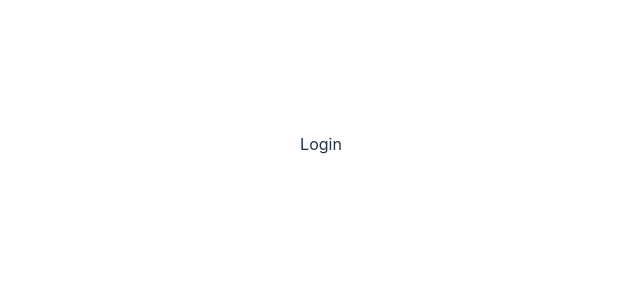
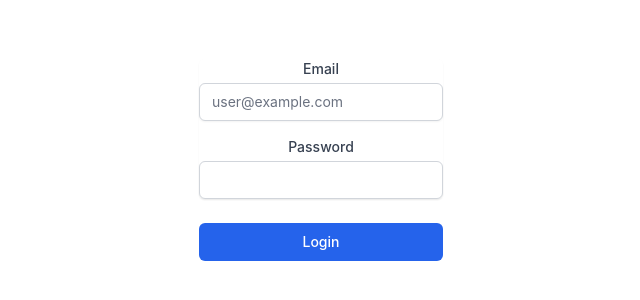
Before and after one commit to bimasenaputra/blog-frontend, a Vue app: page /admin/login in a window 1280 px wide. Shown: the part 256-556 px from the top of the page, without its empty margins (319-959 px from the left). Built offline with nearby package versions, Linux system fonts and the light colour scheme.

Commit message:
Add login form and validation

```diff
--- a/package.json
+++ b/package.json
@@ -16,6 +16,7 @@
     "vue-router": "^4.1.2"
   },
   "devDependencies": {
+    "@tailwindcss/forms": "^0.5.2",
     "@tailwindcss/typography": "^0.5.4",
     "@vitejs/plugin-vue": "^3.0.0",
     "autoprefixer": "^10.4.7",
--- a/src/pages/Login.vue
+++ b/src/pages/Login.vue
@@ -1,19 +1,44 @@
 <template>
-	<div>
-		<form v-on:submit.prevent="login">
-			<button type="submit">Login</button>
+	<div class="max-w-md mx-auto w-full">
+		<form class="mt-8 space-y-6" v-on:submit.prevent="login">
+			<div class="rounded-md shadow-sm space-y-4">
+				<div>
+					<label for="email" class="block text-sm font-medium text-gray-700">Email</label>
+					<div class="mt-1">
+						<input type="text" name="email" id="email" class="shadow-sm focus:ring-indigo-500 focus:border-indigo-500 block w-full sm:text-sm border-gray-300 rounded-md" placeholder="user@example.com" v-model="form.email"/>
+					</div>
+					<p class="mt-2 text-sm text-red-600" v-if="errors.email">{{ errors.email[0] }}</p>
+				</div>
+				<div>
+					<label for="password" class="block text-sm font-medium text-gray-700">Password</label>
+					<div class="mt-1">
+						<input type="password" name="password" id="password" class="shadow-sm focus:ring-indigo-500 focus:border-indigo-500 block w-full sm:text-sm border-gray-300 rounded-md" v-model="form.password"/>
+					</div>
+					<p class="mt-2 text-sm text-red-600" v-if="errors.password">{{ errors.password[0] }}</p>
+				</div>
+			</div>
+
+			<button type="submit" class="group relative w-full flex justify-center py-2 px-4 border border-transparent text-sm font-medium rounded-md text-white bg-blue-600 hover:bg-blue-700 focus:outline-none focus:ring-2 focus:ring-offset-2 focus:ring-blue-500">Login</button>
 		</form>
 	</div>
 </template>
 
 <script setup>
+	import { reactive, ref } from 'vue';
 	import { useStore } from '../store/useStore';
 	const store = useStore();
 
+	const errors = ref({});
+	const form = reactive({
+		email: '',
+		password: '',
+	})
+
 	const login = () => {
-		store.login({
-			email: 'bimasenaputra@gmail.com',
-			password: 'tgs4lyfe',
+		store.login(form).catch((e) => {
+			if (e.response.status === 422) {
+				errors.value = e.response.data.errors;
+			}
 		});
 	};
 </script>
--- a/tailwind.config.cjs
+++ b/tailwind.config.cjs
@@ -9,5 +9,6 @@ module.exports = {
   },
   plugins: [
     require('@tailwindcss/typography'),
+    require('@tailwindcss/forms'),
   ],
 }
```
Also changed, not shown: 1 other file (tests, documents, lock files or other folders).
